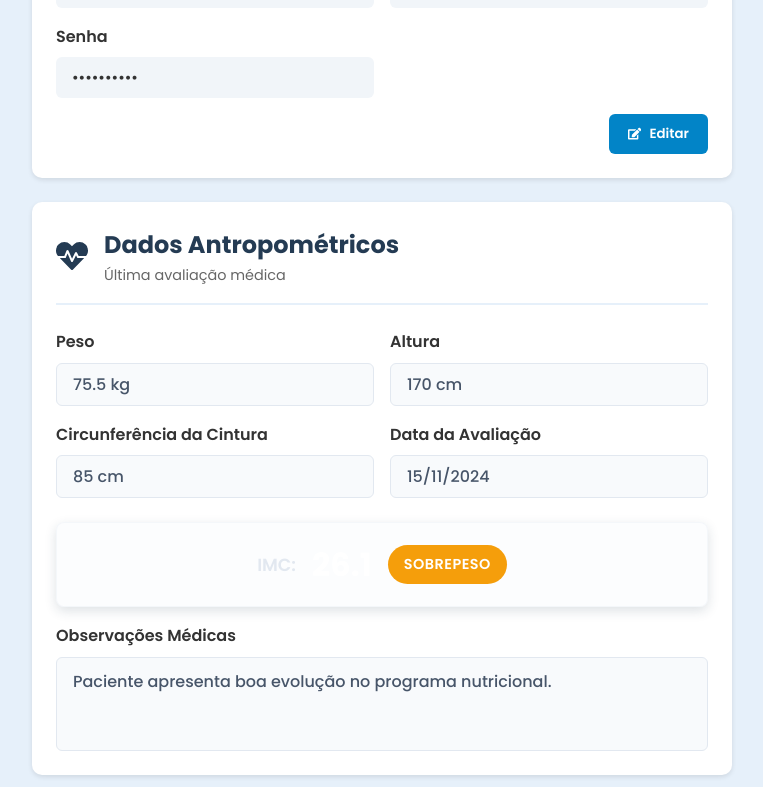
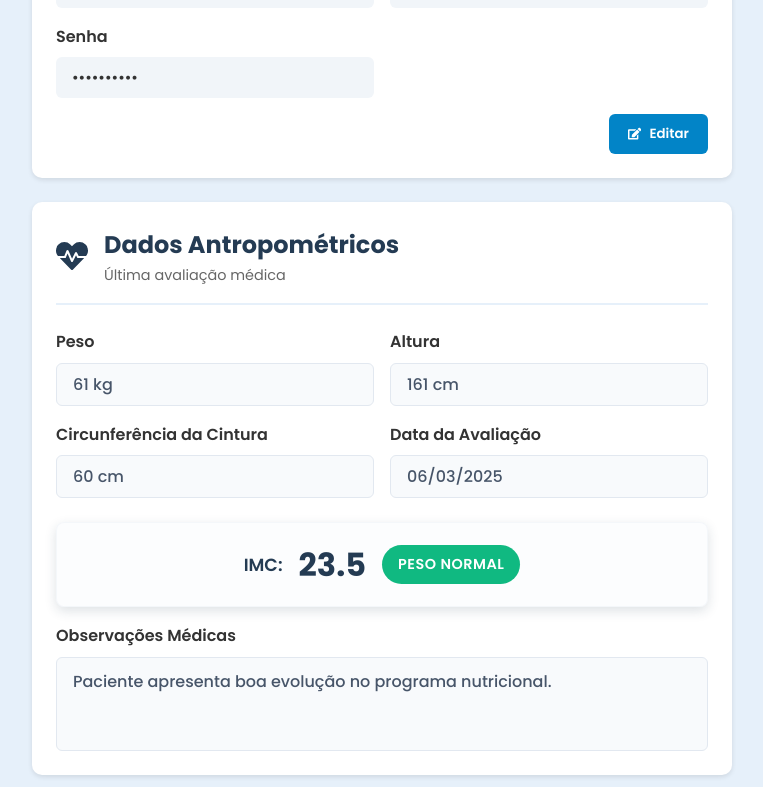
Before and after one commit to oliveiraspedro/nutricare, a React (Create React App) app in the folder frontend/: page /perfil in a window 1280 px wide. Shown: the part 516-1303 px from the top of the page, without its empty margins (258-1021 px from the left). Built offline with nearby package versions, Linux system fonts and the light colour scheme.

Commit message:
tela pefil2

```diff
--- a/frontend/src/pages/Perfil/Perfil.css
+++ b/frontend/src/pages/Perfil/Perfil.css
@@ -209,13 +209,13 @@
 .imc-label {
   font-size: 1.1rem;
   font-weight: 600;
-  color: #e2e8f0;
+  color: #243B53;
 }
 
 .imc-value {
   font-size: 2rem;
   font-weight: 700;
-  color: #ffffff;
+  color: #243B53;
 }
 
 .imc-classification {
--- a/frontend/src/pages/Perfil/Perfil.tsx
+++ b/frontend/src/pages/Perfil/Perfil.tsx
@@ -30,10 +30,10 @@ const Perfil = () => {
 
   // Estados para dados antropométricos
   const [dadosAntropometricos, setDadosAntropometricos] = useState<DadosAntropometricos>({
-    peso: 75.5,
-    altura: 170,
-    circunferencia: 85,
-    dataAvaliacao: "2024-11-15",
+    peso: 61.0,
+    altura: 161,
+    circunferencia: 60,
+    dataAvaliacao: "03-06-2025",
     observacoes: "Paciente apresenta boa evolução no programa nutricional."
   });
 
```
